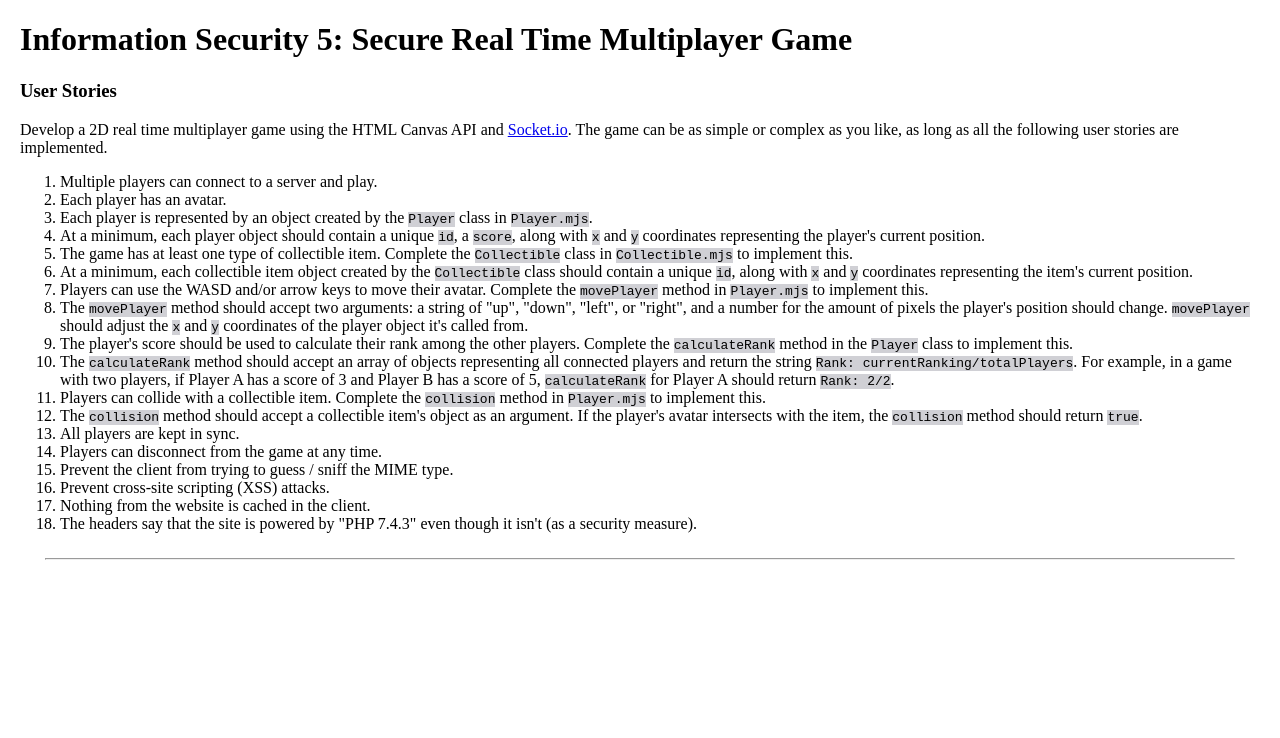
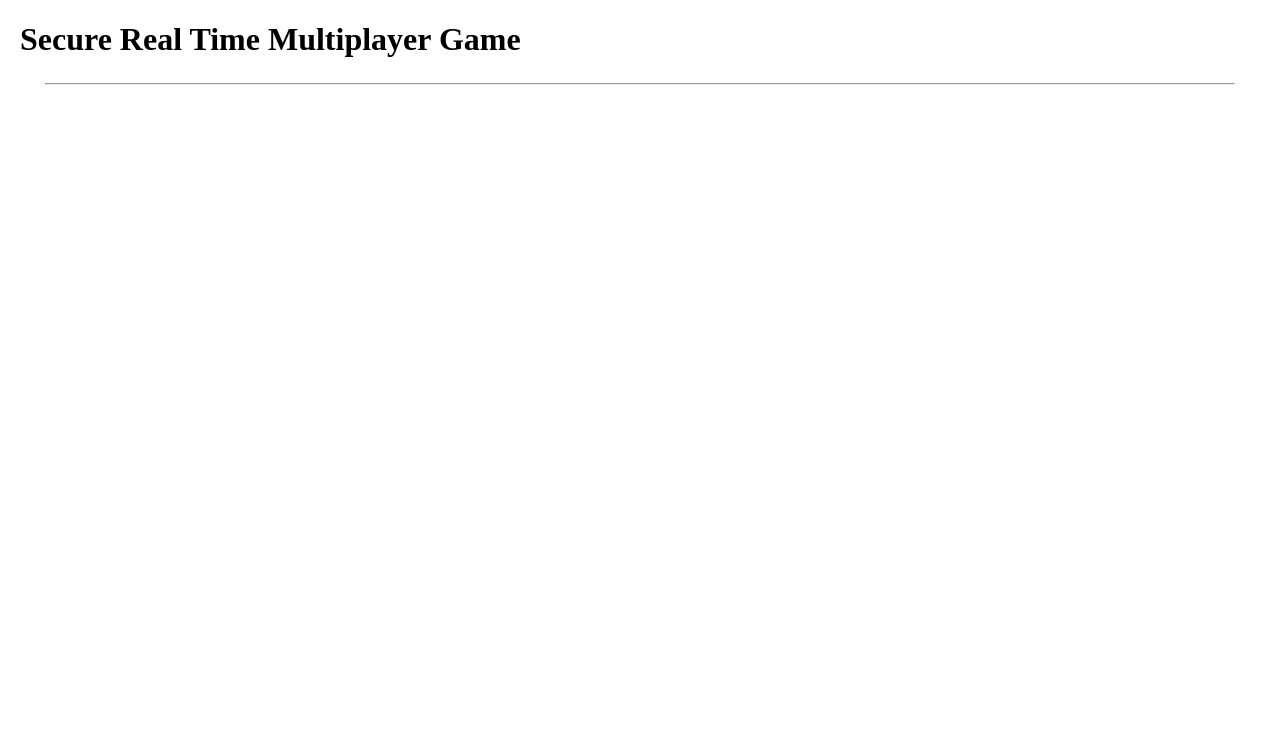
Before and after one commit to RaXKini/Free-Code-Camp-Secure-Real-Time-Multiplayer, a website with bundled scripts: page views/index.html in a window 1280 px wide. Built offline with nearby package versions, Linux system fonts and the light colour scheme.

Commit message:
Update index.html
Re-Correction

```diff
--- a/views/index.html
+++ b/views/index.html
@@ -10,96 +10,22 @@
     <meta http-equiv="X-UA-Compatible" content="IE=edge" />
     <meta name="viewport" content="width=device-width, initial-scale=1" />
     <link rel="stylesheet" href="../public/style.css" type="text/css" />
-    <link
-      href="https://fonts.googleapis.com/css?family=Press+Start+2P&display=swap"
-      rel="stylesheet"
-    />
+    <link href="https://fonts.googleapis.com/css?family=Press+Start+2P&display=swap" rel="stylesheet">
     <script src="/socket.io/socket.io.js"></script>
   </head>
   <body>
     <header>
-      <h1>Information Security 5: Secure Real Time Multiplayer Game</h1>
+      <h1>Secure Real Time Multiplayer Game</h1>
     </header>
-    <div id="user-stories">
-      <h3>User Stories</h3>
-      Develop a 2D real time multiplayer game using the HTML Canvas API and
-      <a href="https://socket.io/">Socket.io</a>. The game can be as simple or
-      complex as you like, as long as all the following user stories are
-      implemented.
-      <ol>
-        <li>Multiple players can connect to a server and play.</li>
-        <li>Each player has an avatar.</li>
-        <li>
-          Each player is represented by an object created by the
-          <code>Player</code> class in <code>Player.mjs</code>.
-        </li>
-        <li>
-          At a minimum, each player object should contain a unique
-          <code>id</code>, a <code>score</code>, along with <code>x</code> and
-          <code>y</code> coordinates representing the player's current position.
-        </li>
-        <li>
-          The game has at least one type of collectible item. Complete the
-          <code>Collectible</code> class in <code>Collectible.mjs</code> to
-          implement this.
-        </li>
-        <li>
-          At a minimum, each collectible item object created by the
-          <code>Collectible</code> class should contain a unique
-          <code>id</code>, along with <code>x</code> and
-          <code>y</code> coordinates representing the item's current position.
-        </li>
-        <li>
-          Players can use the WASD and/or arrow keys to move their avatar.
-          Complete the <code>movePlayer</code> method in
-          <code>Player.mjs</code> to implement this.
-        </li>
-        <li>
-          The <code>movePlayer</code> method should accept two arguments: a
-          string of "up", "down", "left", or "right", and a number for the
-          amount of pixels the player's position should change.
-          <code>movePlayer</code> should adjust the <code>x</code> and
-          <code>y</code> coordinates of the player object it's called from.
-        </li>
-        <li>
-          The player's score should be used to calculate their rank among the
-          other players. Complete the
-          <code>calculateRank</code> method in the <code>Player</code> class to
-          implement this.
-        </li>
-        <li>
-          The <code>calculateRank</code> method should accept an array of
-          objects representing all connected players and return the string
-          <code>Rank: currentRanking/totalPlayers</code>. For example, in a game
-          with two players, if Player A has a score of 3 and Player B has a
-          score of 5, <code>calculateRank</code> for Player A should return
-          <code>Rank: 2/2</code>.
-        </li>
-        <li>
-          Players can collide with a collectible item. Complete the
-          <code>collision</code> method in <code>Player.mjs</code> to implement
-          this.
-        </li>
-        <li>
-          The <code>collision</code> method should accept a collectible item's
-          object as an argument. If the player's avatar intersects with the
-          item, the <code>collision</code> method should return
-          <code>true</code>.
-        </li>
-        <li>All players are kept in sync.</li>
-        <li>Players can disconnect from the game at any time.</li>
-        <li>Prevent the client from trying to guess / sniff the MIME type.</li>
-        <li>Prevent cross-site scripting (XSS) attacks.</li>
-        <li>Nothing from the website is cached in the client.</li>
-        <li>
-          The headers say that the site is powered by "PHP 7.4.3" even though it
-          isn't (as a security measure).
-        </li>
-      </ol>
-    </div>
     <hr style="margin: 25px" />
     <div class="container">
-      <canvas ref="game" id="game-window"> </canvas>
+      <canvas
+        ref="game"
+        id="game-window"
+        width="640"
+        height="480"
+      >
+      </canvas>
     </div>
   </body>
   <script src="../public/game.mjs" type="module"></script>
```
